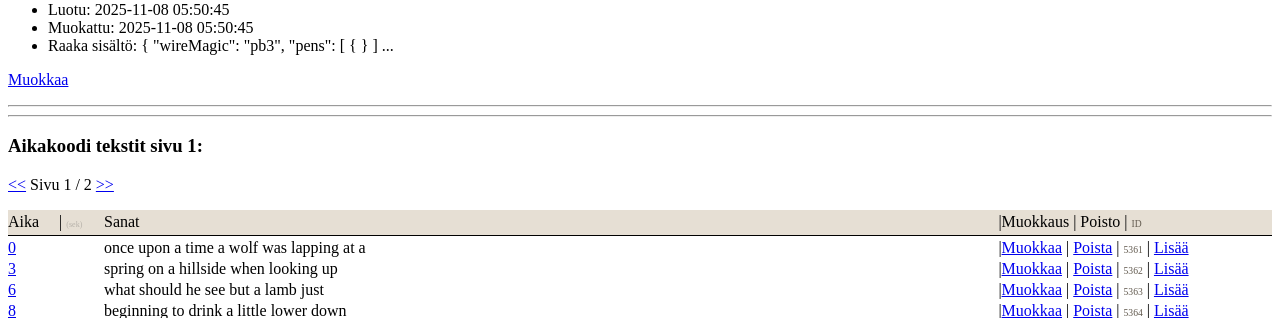
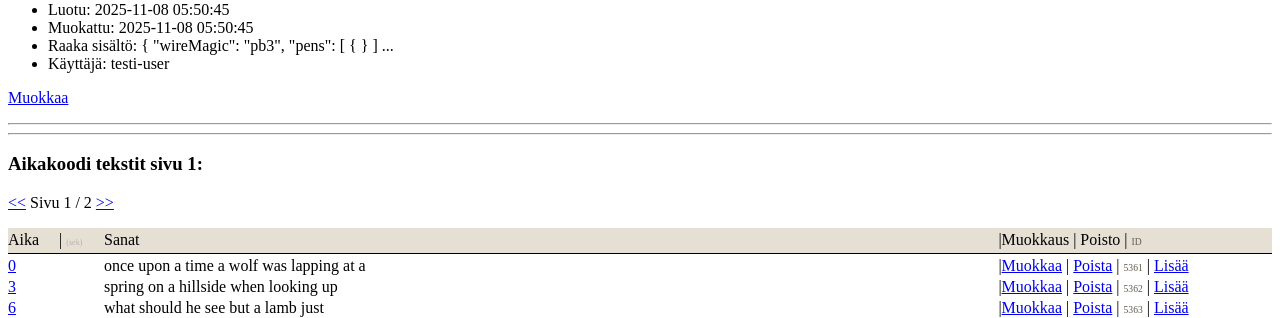
Before and after one commit to jduude/Ai-litteroinnit, a Flask app: page /transcription/11 in a window 1280 px wide. Shown: the part 291-609 px from the top of the page. Run offline with Flask 3, Linux system fonts and the light colour scheme; the visitor is signed in with stand-in values (Sample User, id 1); data comes from the database, SQL or seed files in the repository.

Commit message:
add information who is the user in transcription page

```diff
--- a/app.py
+++ b/app.py
@@ -169,6 +169,10 @@ def show_transcription(transcription_id, page=1):
     transcription = transcriptions.get_transcription(transcription_id)
     if not transcription:
         abort(404)
+
+    if transcription['user_id']:
+        user_id = transcription['user_id']
+        user=users.get_user(user_id)
     source_path=transcription['source_path']
     local_audio_file_copy_exists = False
     audio_file_path= None
@@ -187,7 +191,8 @@ def show_transcription(transcription_id, page=1):
 
     return render_template("transcription.html", transcription=transcription, text_fragments=text_fragments_with_secs,
                            convert_seconds_to_hms=help_functions.convert_seconds_to_hms,
-                           page=page, page_count=page_count, local_audio_file_copy_exists=local_audio_file_copy_exists, audio_file_path=audio_file_path, audiotime=audiotime)
+                           page=page, page_count=page_count, local_audio_file_copy_exists=local_audio_file_copy_exists,
+                           audio_file_path=audio_file_path, audiotime=audiotime, user=user)
 
 
 @app.route("/add_text_fragment/<int:transcription_id>", methods=["GET", "POST"])
--- a/templates/transcription.html
+++ b/templates/transcription.html
@@ -79,6 +79,7 @@
             <span>TYHJÄ</span>
             {% endif %}
         </li>
+        <li>Käyttäjä: {{ user.username }}</li>
     </ul>
     <p><a href="/edit/{{ transcription.id }}">Muokkaa</a> </p>
     <hr>
```
